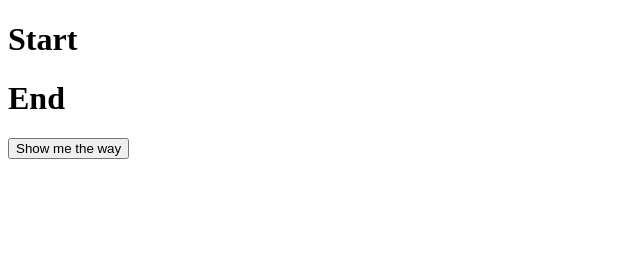
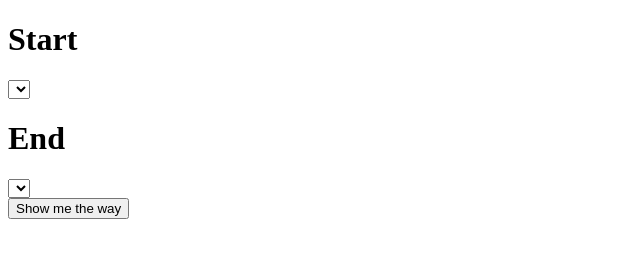
Before and after one commit to elishamutang/knight-travails, a website: page src/template.html in a window 1280 px wide. Shown: the whole page, without its empty margins (0-640 px from the left). Drawn offline with nearby package versions, Linux system fonts and the light colour scheme.

Commit message:
[update] Updated html.

```diff
--- a/src/template.html
+++ b/src/template.html
@@ -10,9 +10,11 @@
         <div id="menu">
             <div class="innerDiv" id="start">
                 <h1>Start</h1>
+                <select name="startPos" id="startPos"></select>
             </div>
             <div class="innerDiv" id="end">
                 <h1>End</h1>
+                <select name="endPos" id="endPos"></select>
             </div>
             <div class="innerDiv" id="submitBtnDiv">
                 <button type="submit" id="submitBtn">Show me the way</button>
```
